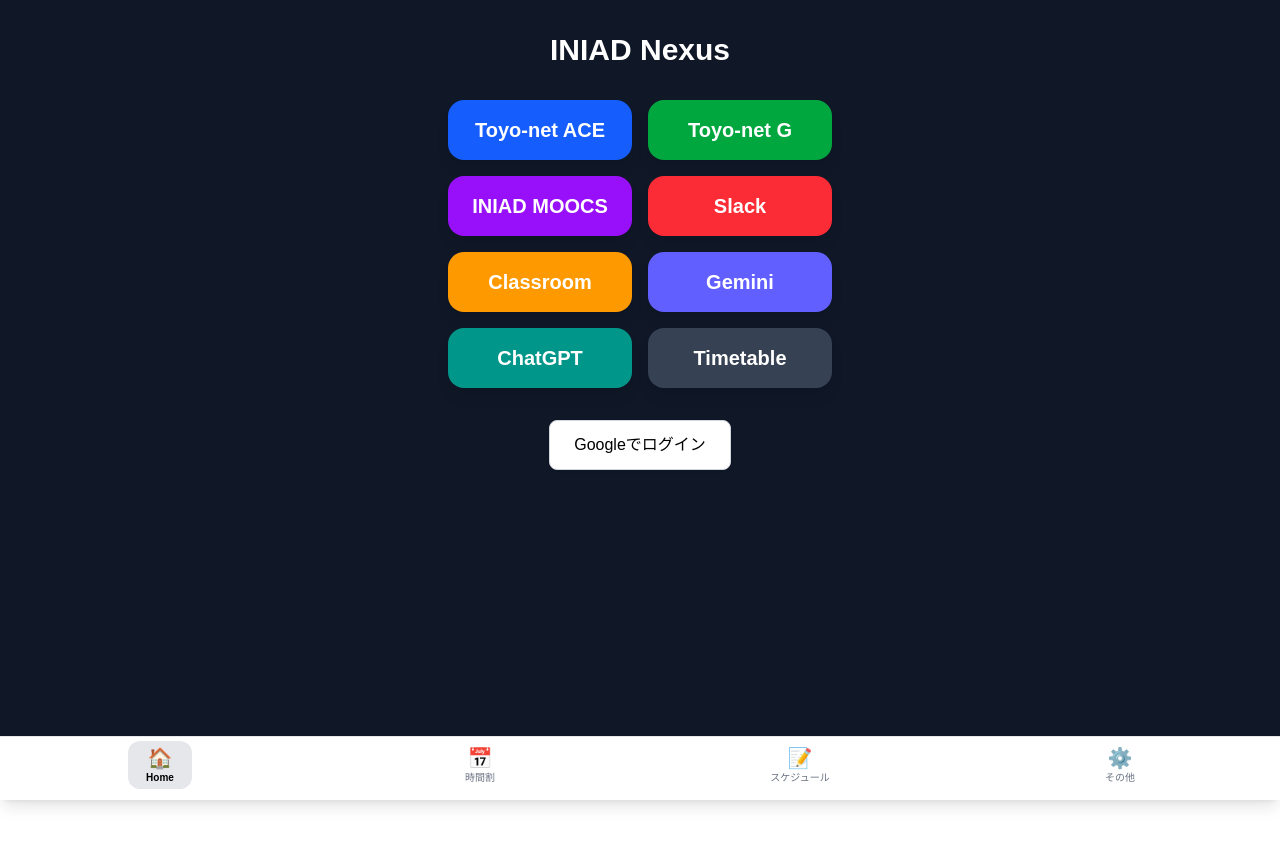
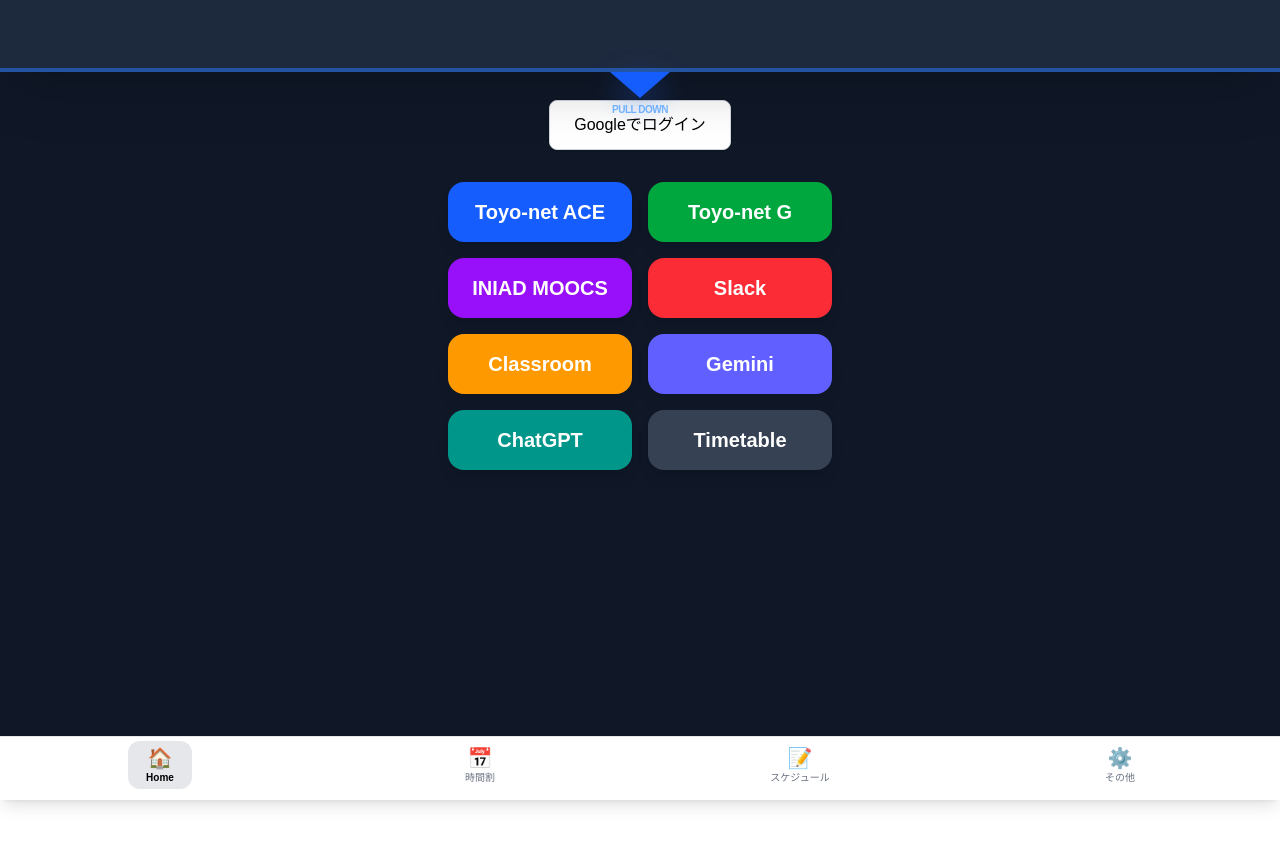
Before and after one commit to zhongtotoro/iniad-nexus, a Next.js app: page / in a window 1280 px wide. Shown: the top 846 px of the page. Built offline with nearby package versions, Linux system fonts and the light colour scheme; no server answers.

Commit message:
仮プルダウン作成

```diff
--- /dev/null
+++ b/app/components/SwipeMenu.tsx
@@ -0,0 +1,100 @@
+'use client';
+
+import { useState, useRef } from 'react';
+
+export default function SwipeMenu() {
+  const [isOpen, setIsOpen] = useState(false);
+  const [startY, setStartY] = useState(0); // 触り始めた位置
+  const menuRef = useRef<HTMLDivElement>(null);
+
+  // タッチ開始
+  const handleTouchStart = (e: React.TouchEvent) => {
+    setStartY(e.touches[0].clientY);
+  };
+
+  // タッチ終了時の判定
+  const handleTouchEnd = (e: React.TouchEvent) => {
+    const endY = e.changedTouches[0].clientY;
+    const distance = endY - startY;
+
+    // 50px以上下にスワイプしたら開く
+    if (distance > 50 && !isOpen) {
+      setIsOpen(true);
+    }
+    // 50px以上上にスワイプしたら閉じる
+    else if (distance < -50 && isOpen) {
+      setIsOpen(false);
+    }
+  };
+
+// ... (上の部分は変更なし)
+
+  return (
+    <>
+      {/* 背景タップで閉じるオーバーレイ */}
+      {isOpen && (
+        <div
+          className="fixed inset-0 z-[90] bg-black/40 backdrop-blur-[2px]"
+          onClick={() => setIsOpen(false)}
+        />
+      )}
+
+      <div
+        ref={menuRef}
+        onTouchStart={handleTouchStart}
+        onTouchEnd={handleTouchEnd}
+        className={`fixed top-0 left-0 w-full z-[100] transition-transform duration-500 cubic-bezier(0.16, 1, 0.3, 1) ${
+          isOpen ? 'translate-y-0' : '-translate-y-[65%]'
+        }`}
+      >
+        {/* メニュー本体：bg-slate-800 (深みのある紺色寄りの水色) を採用 */}
+        {/* border-blue-500/50 で、他の青いパーツとの統一感を出します */}
+        <div className="bg-slate-800 text-slate-100 p-6 shadow-2xl border-b-4 border-blue-500/50 h-96 flex flex-col justify-start">
+          <div className="flex justify-between items-center mb-8">
+            <h3 className="text-2xl font-black text-blue-400 tracking-tighter uppercase">Quick Settings</h3>
+            <span className="text-[10px] font-bold text-slate-400 uppercase tracking-[0.2em]">
+              {isOpen ? "Close View" : "Swipe Down"}
+            </span>
+          </div>
+
+          <div className="grid grid-cols-3 gap-6">
+            {[
+              { label: '通知', icon: '🔔' },
+              { label: 'モード', icon: '🌙' },
+              { label: '接続', icon: '📶' }
+            ].map((item) => (
+              <div key={item.label} className="flex flex-col items-center gap-3">
+                {/* アイコン枠も少し暗めの水色で統一 */}
+                <div className="w-16 h-16 bg-slate-700 border border-slate-600 flex items-center justify-center text-3xl shadow-inner">
+                  {item.icon}
+                </div>
+                <span className="text-xs font-bold text-slate-300">{item.label}</span>
+              </div>
+            ))}
+          </div>
+        </div>
+
+        {/* 掴み（ハンドル）部分：三角形 */}
+        <div
+          onClick={() => setIsOpen(!isOpen)}
+          className="flex justify-center items-start h-24 w-full cursor-grab active:cursor-grabbing group bg-transparent"
+        >
+          <div className="flex flex-col items-center">
+            {/* 三角形は、INIADカラーに近い少し濃いめの青を採用 */}
+            <div
+              className={`w-0 h-0 border-l-[30px] border-l-transparent border-r-[30px] border-r-transparent transition-all duration-300 ${
+                isOpen
+                  ? 'border-b-[20px] border-b-blue-500 mt-2'
+                  : 'border-t-[26px] border-t-blue-600 drop-shadow-[0_10px_15px_rgba(37,99,235,0.4)]'
+              }`}
+            ></div>
+
+            {!isOpen && (
+              <span className="text-[10px] text-blue-400 font-bold mt-1 tracking-tighter opacity-80">PULL DOWN</span>
+            )}
+          </div>
+        </div>
+      </div>
+    </>
+  );
+}
--- a/app/layout.tsx
+++ b/app/layout.tsx
@@ -4,6 +4,7 @@
 import "./globals.css";
 import { Providers } from "./providers";
 import BottomNav from './components/BottomNav';
+import SwipeMenu from './components/SwipeMenu'
 
 const geistSans = Geist({
   variable: "--font-geist-sans",
@@ -29,9 +30,13 @@
     <html lang="ja">
       <body className={`${geistSans.variable} ${geistMono.variable} antialiased`}>
         <Providers>
-          <main className="pb-20">
+          <SwipeMenu />
+
+          {/*  className="pt-24 pb-16 min-h-screen"背景色を指定せず、各ページ（children）の色が見えるようにする */}
+          <main>
             {children}
           </main>
+
           <BottomNav />
         </Providers>
       </body>
--- a/app/page.tsx
+++ b/app/page.tsx
@@ -45,9 +45,13 @@
 
 
   return (
-    <main className="min-h-screen p-8 bg-gray-900 text-white ">
+    <main className="mb-16 min-h-screen p-8 bg-gray-900 text-white ">
       {/* タイトル部分 */}
       <h1 className="text-3xl font-bold text-center mb-8">INIAD Nexus</h1>
+      {/* 2. カレンダー部分 */}
+      <div className="mb-8">
+        <Calender user={supabaseUser} />
+      </div>
       {/* アプリのアイコンを並べる部分 */}
       <div className="grid grid-cols-2 gap-4 max-w-sm mx-auto">
         {apps.map((app) => (
@@ -62,7 +66,6 @@
           </a>
         ))}
       </div>
-        <Calender user={supabaseUser} />
     </main>
   );
 }
```
